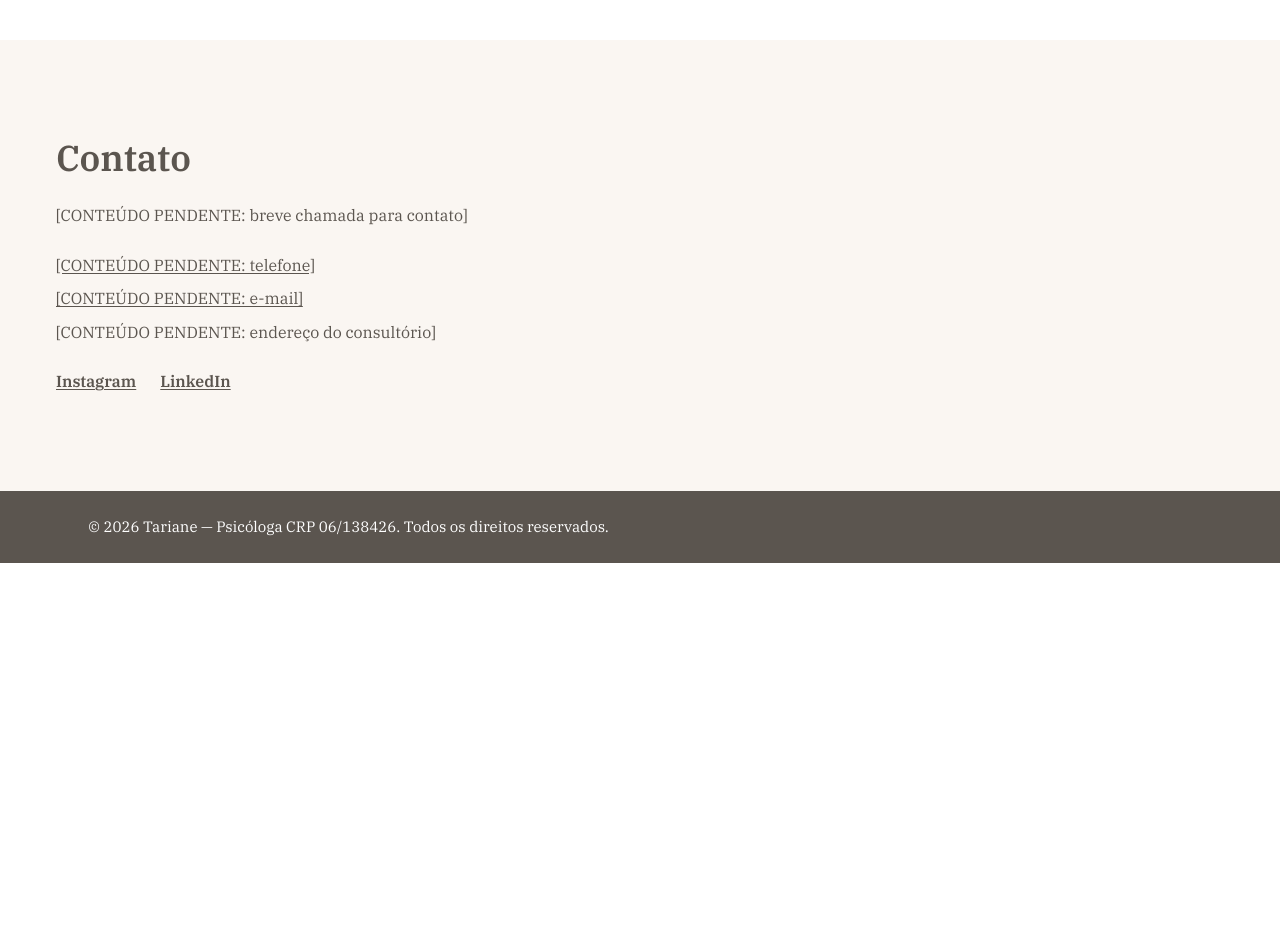
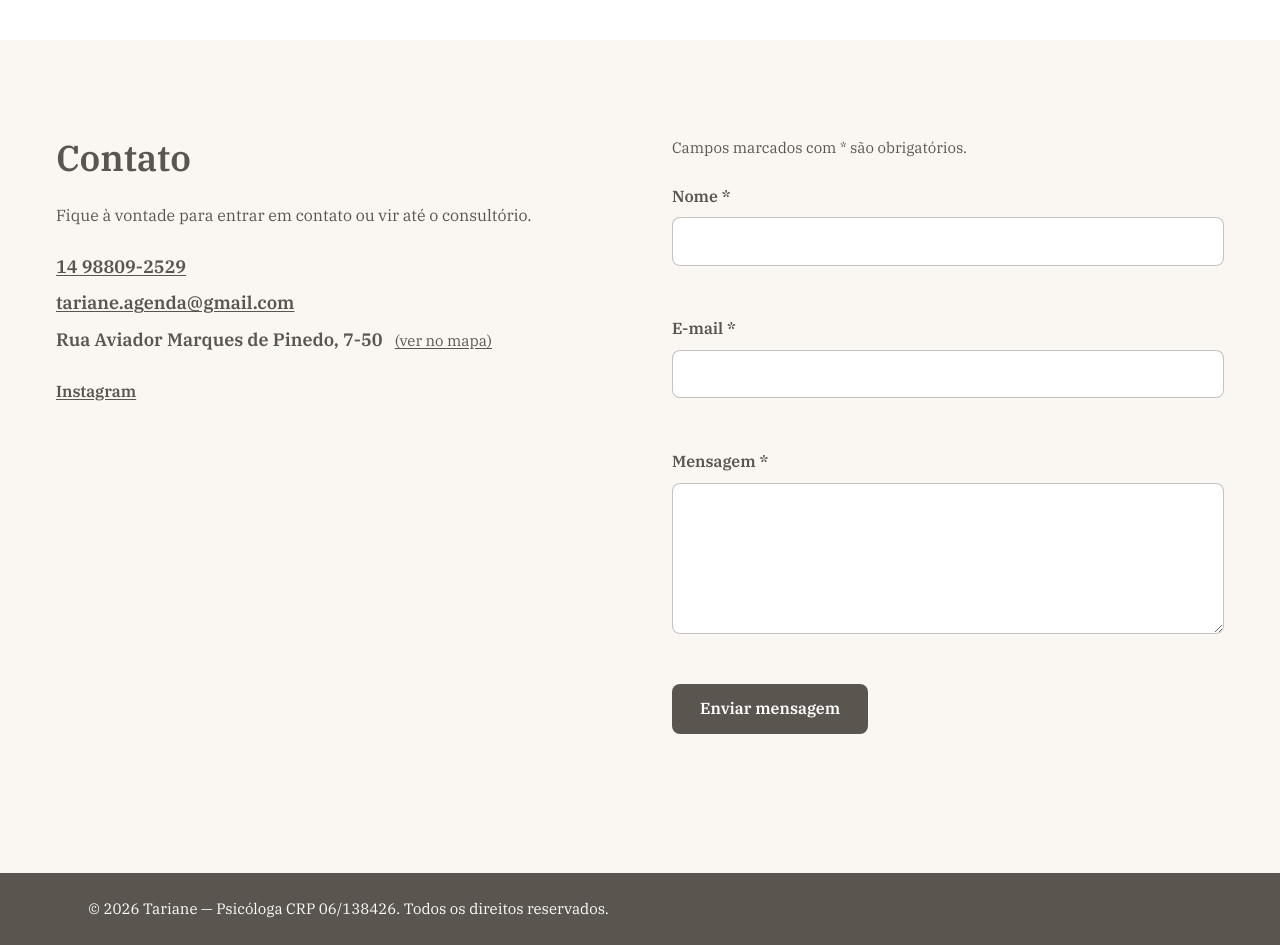
Before and after one commit to mat-ernandes/projeto-psicoTariane, a plain HTML site: page index.html in a window 1280 px wide. Shown: the part 3180-4125 px from the top of the page. Before the commit the page ends 3743 px from the top, so only its background shows below. Drawn offline with Linux system fonts and the light colour scheme.

Commit message:
adiciona seção de contato e rodapé

```diff
--- a/assets/css/style.css
+++ b/assets/css/style.css
@@ -380,11 +380,29 @@ section {
   background-color: var(--color-surface);
 }
 
+.contato__inner {
+  display: grid;
+  grid-template-columns: 1fr;
+  gap: var(--space-xl);
+}
+
 .contato__list {
   display: flex;
   flex-direction: column;
   gap: var(--space-xs);
   margin-block: var(--space-md);
+}
+
+.contato__list--destaque li {
+  font-size: var(--fs-lg);
+  font-weight: 600;
+}
+
+.contato__mapa-link {
+  font-size: var(--fs-sm);
+  font-weight: 400;
+  margin-left: var(--space-xs);
+  white-space: nowrap;
 }
 
 .social-links {
@@ -402,6 +420,61 @@ section {
 .social-links a:hover,
 .social-links a:focus-visible {
   color: var(--color-terracota);
+}
+
+/* ---- Formulário de contato ---- */
+
+.contato-form {
+  display: flex;
+  flex-direction: column;
+  gap: var(--space-md);
+}
+
+.form-instrucoes {
+  font-size: var(--fs-sm);
+}
+
+.form-field {
+  display: flex;
+  flex-direction: column;
+  gap: var(--space-xs);
+}
+
+.form-field label {
+  font-weight: 600;
+  color: var(--color-heading);
+}
+
+.form-field input,
+.form-field textarea {
+  border: 1px solid rgba(91, 85, 79, 0.35);
+  border-radius: var(--radius);
+  padding: 0.65rem 0.9rem;
+  background-color: var(--color-white);
+  resize: vertical;
+}
+
+.form-field input:invalid[aria-invalid='true'],
+.form-field textarea:invalid[aria-invalid='true'] {
+  border-color: #b3261e;
+}
+
+.form-error {
+  min-height: 1.25em;
+  font-size: var(--fs-sm);
+  font-weight: 600;
+  color: #b3261e;
+}
+
+.form-status {
+  font-size: var(--fs-sm);
+  font-weight: 600;
+  color: var(--color-heading);
+  min-height: 1.25em;
+}
+
+.contato-form .btn {
+  align-self: flex-start;
 }
 
 /* ---- Footer ---- */
@@ -464,6 +537,10 @@ section {
     grid-template-columns: 0.9fr 1.1fr;
   }
 
+  .contato__inner {
+    grid-template-columns: 1fr 1fr;
+  }
+
   .cards {
     grid-template-columns: repeat(2, 1fr);
   }
--- a/assets/js/main.js
+++ b/assets/js/main.js
@@ -74,4 +74,65 @@
   if (anoAtual) {
     anoAtual.textContent = new Date().getFullYear();
   }
+
+  /* ---- Formulário de contato: validação acessível (sem envio real ainda) ---- */
+  const contatoForm = document.getElementById('contato-form');
+
+  if (contatoForm) {
+    const formStatus = document.getElementById('form-status');
+    const emailRegex = /^[^\s@]+@[^\s@]+\.[^\s@]+$/;
+
+    const campos = [
+      {
+        input: document.getElementById('nome'),
+        erroEl: document.getElementById('nome-erro'),
+        validar: (valor) => (valor.length === 0 ? 'Por favor, preencha seu nome.' : ''),
+      },
+      {
+        input: document.getElementById('email'),
+        erroEl: document.getElementById('email-erro'),
+        validar: (valor) => {
+          if (valor.length === 0) return 'Por favor, preencha seu e-mail.';
+          if (!emailRegex.test(valor)) return 'Digite um e-mail válido.';
+          return '';
+        },
+      },
+      {
+        input: document.getElementById('mensagem'),
+        erroEl: document.getElementById('mensagem-erro'),
+        validar: (valor) => (valor.length === 0 ? 'Por favor, escreva sua mensagem.' : ''),
+      },
+    ];
+
+    const validarCampo = (campo) => {
+      const mensagemErro = campo.validar(campo.input.value.trim());
+      campo.erroEl.textContent = mensagemErro;
+      campo.input.setAttribute('aria-invalid', mensagemErro ? 'true' : 'false');
+      return !mensagemErro;
+    };
+
+    contatoForm.addEventListener('submit', (event) => {
+      event.preventDefault();
+      formStatus.textContent = '';
+
+      const primeiroInvalido = campos.find((campo) => !validarCampo(campo));
+
+      if (primeiroInvalido) {
+        primeiroInvalido.input.focus();
+        return;
+      }
+
+      // Envio real ainda não implementado — só a validação da interface.
+      formStatus.textContent = 'Formulário validado. O envio da mensagem ainda será implementado.';
+      contatoForm.reset();
+    });
+
+    campos.forEach((campo) => {
+      campo.input.addEventListener('input', () => {
+        if (campo.input.getAttribute('aria-invalid') === 'true') {
+          validarCampo(campo);
+        }
+      });
+    });
+  }
 })();
--- a/index.html
+++ b/index.html
@@ -207,37 +207,95 @@
 
     <!-- ===================== CONTATO ===================== -->
     <section id="contato" class="contato" aria-labelledby="contato-heading">
-      <div class="container">
+      <div class="container contato__inner">
+        <div class="contato__info">
           <h2 id="contato-heading">Contato</h2>
-        <p>[CONTEÚDO PENDENTE: breve chamada para contato]</p>
+          <p>Fique à vontade para entrar em contato ou vir até o consultório.</p>
 
-        <ul class="contato__list">
+          <ul class="contato__list contato__list--destaque">
             <li>
               <span class="sr-only">Telefone:</span>
-            <a href="tel:+55XXXXXXXXXXX">[CONTEÚDO PENDENTE: telefone]</a>
+              <a href="tel:+5514988092529">14 98809-2529</a>
             </li>
             <li>
               <span class="sr-only">E-mail:</span>
-            <a href="mailto:contato@exemplo.com">[CONTEÚDO PENDENTE: e-mail]</a>
+              <a href="mailto:tariane.agenda@gmail.com">tariane.agenda@gmail.com</a>
             </li>
             <li>
               <span class="sr-only">Endereço:</span>
-            [CONTEÚDO PENDENTE: endereço do consultório]
+              Rua Aviador Marques de Pinedo, 7-50
+              <a
+                href="https://maps.google.com/maps/search/Rua%20Aviador%20Marques%20de%20Pinedo%207-50/@-22.3509,-49.0572,17z?hl=pt-BR"
+                aria-label="Ver endereço no Google Maps (abre em nova aba)"
+                target="_blank"
+                rel="noopener noreferrer"
+                class="contato__mapa-link"
+              >
+                (ver no mapa)
+              </a>
             </li>
           </ul>
 
           <ul class="social-links" aria-label="Redes sociais">
             <li>
-            <a href="#" aria-label="Instagram (abre em nova aba)" target="_blank" rel="noopener noreferrer">
+              <a
+                href="https://instagram.com/psi_tariane?igshid=MjEwN2IyYWYwYw=="
+                aria-label="Instagram de Tariane (abre em nova aba)"
+                target="_blank"
+                rel="noopener noreferrer"
+              >
                 Instagram
               </a>
             </li>
-          <li>
-            <a href="#" aria-label="LinkedIn (abre em nova aba)" target="_blank" rel="noopener noreferrer">
-              LinkedIn
-            </a>
-          </li>
           </ul>
+        </div>
+
+        <form class="contato-form" id="contato-form" novalidate>
+          <p id="form-instrucoes" class="form-instrucoes">Campos marcados com * são obrigatórios.</p>
+
+          <div class="form-field">
+            <label for="nome">Nome <span aria-hidden="true">*</span></label>
+            <input
+              type="text"
+              id="nome"
+              name="nome"
+              required
+              aria-required="true"
+              aria-describedby="nome-erro"
+            />
+            <span id="nome-erro" class="form-error" role="alert"></span>
+          </div>
+
+          <div class="form-field">
+            <label for="email">E-mail <span aria-hidden="true">*</span></label>
+            <input
+              type="email"
+              id="email"
+              name="email"
+              required
+              aria-required="true"
+              aria-describedby="email-erro"
+            />
+            <span id="email-erro" class="form-error" role="alert"></span>
+          </div>
+
+          <div class="form-field">
+            <label for="mensagem">Mensagem <span aria-hidden="true">*</span></label>
+            <textarea
+              id="mensagem"
+              name="mensagem"
+              rows="5"
+              required
+              aria-required="true"
+              aria-describedby="mensagem-erro"
+            ></textarea>
+            <span id="mensagem-erro" class="form-error" role="alert"></span>
+          </div>
+
+          <button type="submit" class="btn btn--primary">Enviar mensagem</button>
+
+          <p id="form-status" class="form-status" role="status"></p>
+        </form>
       </div>
     </section>
   </main>
```
Lines whose indentation alone changed are shown as unchanged.
